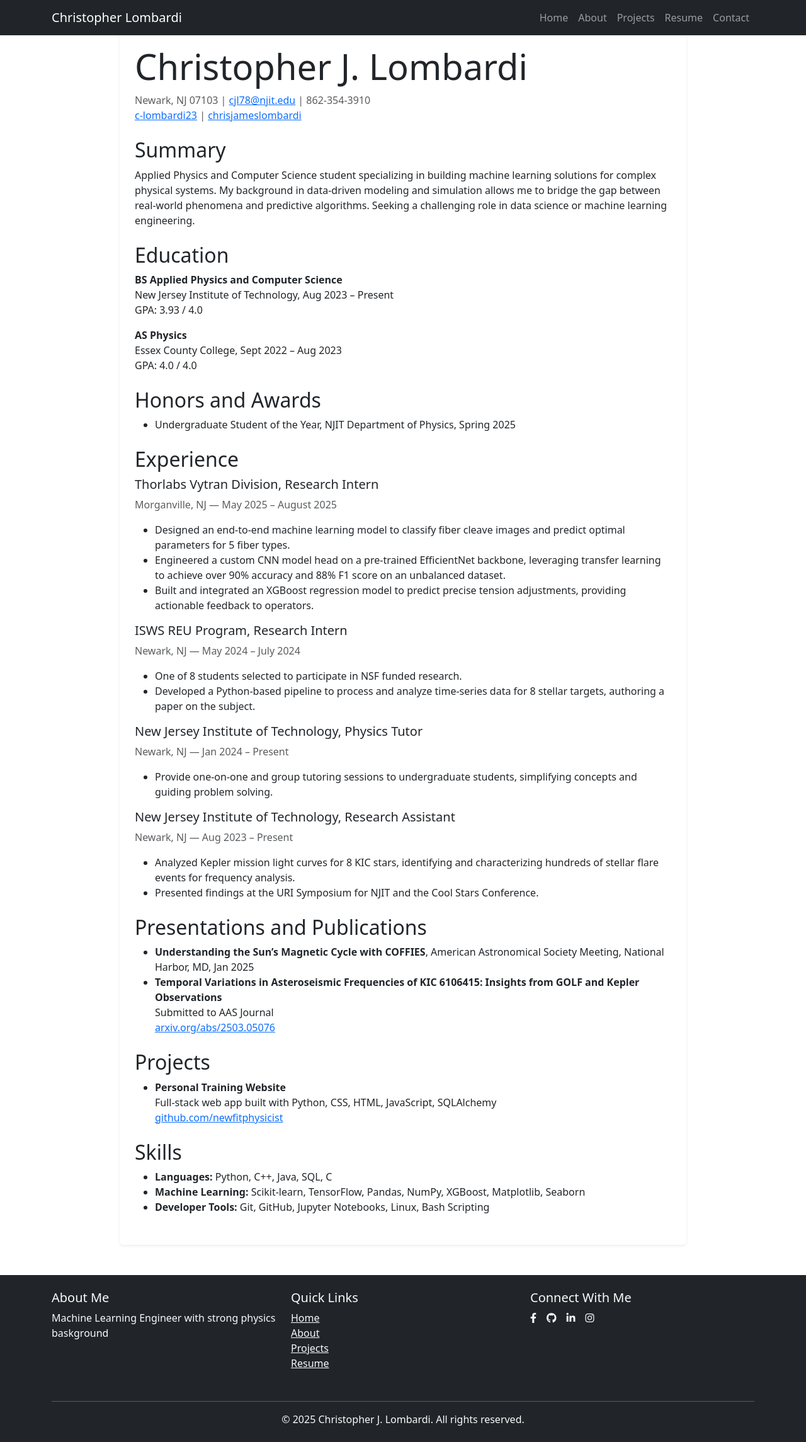
After one commit to c-lombardi23/Portfolio_Website, a Flask app: page /resume in a window 1280 px wide. The commit adds this page. Shown: the whole page at 63% size. Run offline with Flask 3, Linux system fonts and the light colour scheme.

```diff
--- a/app.py
+++ b/app.py
@@ -1,6 +1,50 @@
-from flask import Flask, render_template
+from flask import Flask, render_template, request, flash, redirect, url_for
+from flask_mail import Mail, Message
+from dotenv import load_dotenv
+import os
+
+load_dotenv()
 
 app = Flask(__name__)
+
+app.config['MAIL_SERVER'] = os.getenv("MAIL_SERVER")
+app.config['MAIL_PORT'] = int(os.getenv("MAIL_PORT"))
+app.config['MAIL_USE_TLS'] = os.getenv("MAIL_USE_TLS") == 'True'
+app.config['MAIL_USERNAME'] = os.getenv("MAIL_USERNAME")
+app.config['MAIL_PASSWORD'] = os.getenv("MAIL_PASSWORD")
+app.config['MAIL_DEFAULT_SENDER'] = os.getenv("MAIL_DEFAULT_SENDER")
+app.config['SECRET_KEY'] = os.getenv("SECRET_KEY")
+app.config['MAIL_DEBUG'] = True
+
+mail = Mail(app)
+
+@app.context_processor
+def inject_request():
+    return dict(request=request)
+
+@app.route("/contact", methods=["GET", "POST"])
+def contact():
+    if request.method == "POST":
+        name = request.form.get("name")
+        email = request.form.get("email")
+        message = request.form.get("message")
+
+        msg = Message(
+            subject=f"New contact from {name}",
+            sender=os.getenv("MAIL_USERNAME"),
+            recipients=[os.getenv("MAIL_USERNAME")],
+            body=f"From: {name} <{email}>\n\n{message}",
+            reply_to=email
+        )
+        try:
+            mail.send(msg)
+            flash("Message sent successfully!", "success")
+        except Exception as e:
+            print(e)
+            flash("Error sending message. Try again later.", "danger")
+        return redirect(url_for("index"))
+
+    return render_template("index.html")
 
 
 @app.route("/")
@@ -23,6 +67,10 @@ def focal():
 def portfolio():
     return render_template('portfolio.html')
 
+@app.route("/resume")
+def resume():
+    return render_template("resume.html")
+
 if __name__ == "__main__":
 
     app.run(debug=True)
--- a/static/focal.css
+++ /dev/null
@@ -1,4 +0,0 @@
-body{
-    background: #e0e0e0;
-    background: linear-gradient(90deg,rgba(224, 224, 224, 1) 0%, rgba(110, 110, 122, 1) 51%, rgba(79, 75, 75, 1) 100%);
-}
--- a/static/index.css
+++ b/static/index.css
@@ -1,4 +1,13 @@
-
+.flash-message {
+  color: white;
+  background: transparent;
+  padding: 12px 20px;
+  margin-top: 100px;
+  border-radius: 5px;
+  font-weight: 500;
+  opacity: 1;
+  transition: opacity 1s ease-out;
+}
 
 .parallax {
     height: 100vh;
--- a/static/portfolio.css
+++ b/static/portfolio.css
@@ -1,11 +1,14 @@
 h3 {
     text-align: center;
-    margin-top: 20px;
+    margin-top: 100px;
     font-family: 'Montserrat', 'Helvetica Neue', Helvetica, Arial, sans-serif;
     color: white;
     font-size: 3.5em;
     font-weight: 500;
     text-shadow: 0 1px 3px rgba(0, 0, 0, 0.3);
+}
+body{
+  background: linear-gradient(rgba(0, 0, 0, 0.7), rgba(0, 0, 0, 0.7))
 }
 .cards-container {
     margin-top: 75px;
--- /dev/null
+++ b/static/resume.css
@@ -0,0 +1,6 @@
+.resume-img {
+    display: block;
+    align-items: center;
+    margin: 0 auto;
+    max-width: 100%;
+}
--- a/templates/base.html
+++ b/templates/base.html
@@ -11,29 +11,30 @@
     <title>Christopher J. Lombardi</title>
     {% block head %}{% endblock %}
 </head>
+{% set on_index = request.path == '/' %}
 
-<nav class="navbar navbar-expand-lg navbar-light bg-light fixed-top">
+<nav class="navbar navbar-expand-lg navbar-dark bg-dark fixed-top">
     <div class="container">
-        <a class="navbar-brand" href="#">Christopher Lombardi</a>
+        <a class="navbar-brand" href="{% if on_index %}#home{% else %}{{url_for('index')}}#home{% endif %}">Christopher Lombardi</a>
         <button class="navbar-toggler" type="button" data-bs-toggle="collapse" data-bs-target="#navbarNav">
                 <span class="navbar-toggler-icon"></span>
             </button>
         <div class="collapse navbar-collapse" id="navbarNav">
             <ul class="navbar-nav ms-auto">
                 <li class="nav-item">
-                    <a class="nav-link" href="#home">Home</a>
+                    <a class="nav-link" href="{% if on_index %}#home{% else %}{{url_for('index')}}#home{% endif %}">Home</a>
                 </li>
                 <li class="nav-item">
-                    <a class="nav-link" href="#features">About</a>
+                    <a class="nav-link" href="{% if on_index %}#features{% else %}{{url_for('about')}}#features{% endif %}">About</a>
                 </li>
                 <li class="nav-item">
-                    <a class="nav-link" href="#about">Projects</a>
+                    <a class="nav-link" href="{% if on_index %}#about{% else %}{{url_for('portfolio')}}#about{% endif %}">Projects</a>
                 </li>
                 <li class="nav-item">
-                    <a class="nav-link" href="#testimonials">Resume</a>
+                    <a class="nav-link" href="{{url_for('resume')}}">Resume</a>
                 </li>
                 <li class="nav-item">
-                    <a class="nav-link" href="#contact">Contact</a>
+                    <a class="nav-link" href="{{url_for('index')}}">Contact</a>
                 </li>
             </ul>
         </div>
@@ -42,8 +43,6 @@
 
 {% block content %}{% endblock %}
 
-
-<!-- Footer -->
 <footer class="bg-dark text-light py-4">
     <div class="container">
         <div class="row">
--- /dev/null
+++ b/templates/resume.html
@@ -0,0 +1,123 @@
+{% extends 'base.html' %}
+
+{% block head %}
+
+<link rel="stylesheet" href="{{url_for('static', filename='resume.css')}}">
+
+{% endblock %}
+
+{% block content %}
+
+<div class="container my-5 p-4 bg-white rounded shadow-sm" style="max-width: 900px;">
+  <header class="mb-4">
+    <h1 class="display-4">Christopher J. Lombardi</h1>
+    <p class="text-muted">
+      Newark, NJ 07103 | <a href="mailto:cjl78@njit.edu">cjl78@njit.edu</a> | 862-354-3910<br>
+      <a href="https://github.com/c-lombardi23" target="_blank">c-lombardi23</a> | <a href="https://linkedin.com/in/chrisjameslombardi" target="_blank">chrisjameslombardi</a>
+    </p>
+  </header>
+
+  <section class="mb-4">
+    <h2>Summary</h2>
+    <p>Applied Physics and Computer Science student specializing in building machine learning solutions for complex physical systems. My background in data-driven modeling and simulation allows me to bridge the gap between real-world phenomena and predictive algorithms. Seeking a challenging role in data science or machine learning engineering.</p>
+  </section>
+
+  <section class="mb-4">
+    <h2>Education</h2>
+    <ul class="list-unstyled">
+      <li>
+        <strong>BS Applied Physics and Computer Science</strong><br>
+        New Jersey Institute of Technology, Aug 2023 – Present<br>
+        GPA: 3.93 / 4.0
+      </li>
+      <li class="mt-3">
+        <strong>AS Physics</strong><br>
+        Essex County College, Sept 2022 – Aug 2023<br>
+        GPA: 4.0 / 4.0
+      </li>
+    </ul>
+  </section>
+
+  <section class="mb-4">
+    <h2>Honors and Awards</h2>
+    <ul>
+      <li>Undergraduate Student of the Year, NJIT Department of Physics, Spring 2025</li>
+    </ul>
+  </section>
+
+  <section class="mb-4">
+    <h2>Experience</h2>
+    <div>
+      <h5>Thorlabs Vytran Division, Research Intern</h5>
+      <p class="text-muted">Morganville, NJ — May 2025 – August 2025</p>
+      <ul>
+        <li>Designed an end-to-end machine learning model to classify fiber cleave images and predict optimal parameters for 5 fiber types.</li>
+        <li>Engineered a custom CNN model head on a pre-trained EfficientNet backbone, leveraging transfer learning to achieve over 90% accuracy and 88% F1 score on an unbalanced dataset.</li>
+        <li>Built and integrated an XGBoost regression model to predict precise tension adjustments, providing actionable feedback to operators.</li>
+      </ul>
+    </div>
+
+    <div class="mt-3">
+      <h5>ISWS REU Program, Research Intern</h5>
+      <p class="text-muted">Newark, NJ — May 2024 – July 2024</p>
+      <ul>
+        <li>One of 8 students selected to participate in NSF funded research.</li>
+        <li>Developed a Python-based pipeline to process and analyze time-series data for 8 stellar targets, authoring a paper on the subject.</li>
+      </ul>
+    </div>
+
+    <div class="mt-3">
+      <h5>New Jersey Institute of Technology, Physics Tutor</h5>
+      <p class="text-muted">Newark, NJ — Jan 2024 – Present</p>
+      <ul>
+        <li>Provide one-on-one and group tutoring sessions to undergraduate students, simplifying concepts and guiding problem solving.</li>
+      </ul>
+    </div>
+
+    <div class="mt-3">
+      <h5>New Jersey Institute of Technology, Research Assistant</h5>
+      <p class="text-muted">Newark, NJ — Aug 2023 – Present</p>
+      <ul>
+        <li>Analyzed Kepler mission light curves for 8 KIC stars, identifying and characterizing hundreds of stellar flare events for frequency analysis.</li>
+        <li>Presented findings at the URI Symposium for NJIT and the Cool Stars Conference.</li>
+      </ul>
+    </div>
+  </section>
+
+  <section class="mb-4">
+    <h2>Presentations and Publications</h2>
+    <ul>
+      <li>
+        <strong>Understanding the Sun’s Magnetic Cycle with COFFIES</strong>, American Astronomical Society Meeting, National Harbor, MD, Jan 2025
+      </li>
+      <li>
+        <strong>Temporal Variations in Asteroseismic Frequencies of KIC 6106415: Insights from GOLF and Kepler Observations</strong><br>
+        Submitted to AAS Journal<br>
+        <a href="https://arxiv.org/abs/2503.05076" target="_blank">arxiv.org/abs/2503.05076</a>
+      </li>
+    </ul>
+  </section>
+
+  <section class="mb-4">
+    <h2>Projects</h2>
+    <ul>
+      <li>
+        <strong>Personal Training Website</strong><br>
+        Full-stack web app built with Python, CSS, HTML, JavaScript, SQLAlchemy<br>
+        <a href="https://github.com/c-lombardi23/new_fit_physicist" target="_blank">github.com/newfitphysicist</a>
+      </li>
+    </ul>
+  </section>
+
+  <section class="mb-4">
+    <h2>Skills</h2>
+    <ul>
+      <li><strong>Languages:</strong> Python, C++, Java, SQL, C</li>
+      <li><strong>Machine Learning:</strong> Scikit-learn, TensorFlow, Pandas, NumPy, XGBoost, Matplotlib, Seaborn</li>
+      <li><strong>Developer Tools:</strong> Git, GitHub, Jupyter Notebooks, Linux, Bash Scripting</li>
+    </ul>
+  </section>
+</div>
+
+
+{% endblock %}
```
Also changed, not shown: templates/index.html (+5 -6 lines), static/atom_icon.webp (deleted), static/atom_icon2.webp (deleted), static/lombardi_resume_updated-1.png (added), 1 other file.
